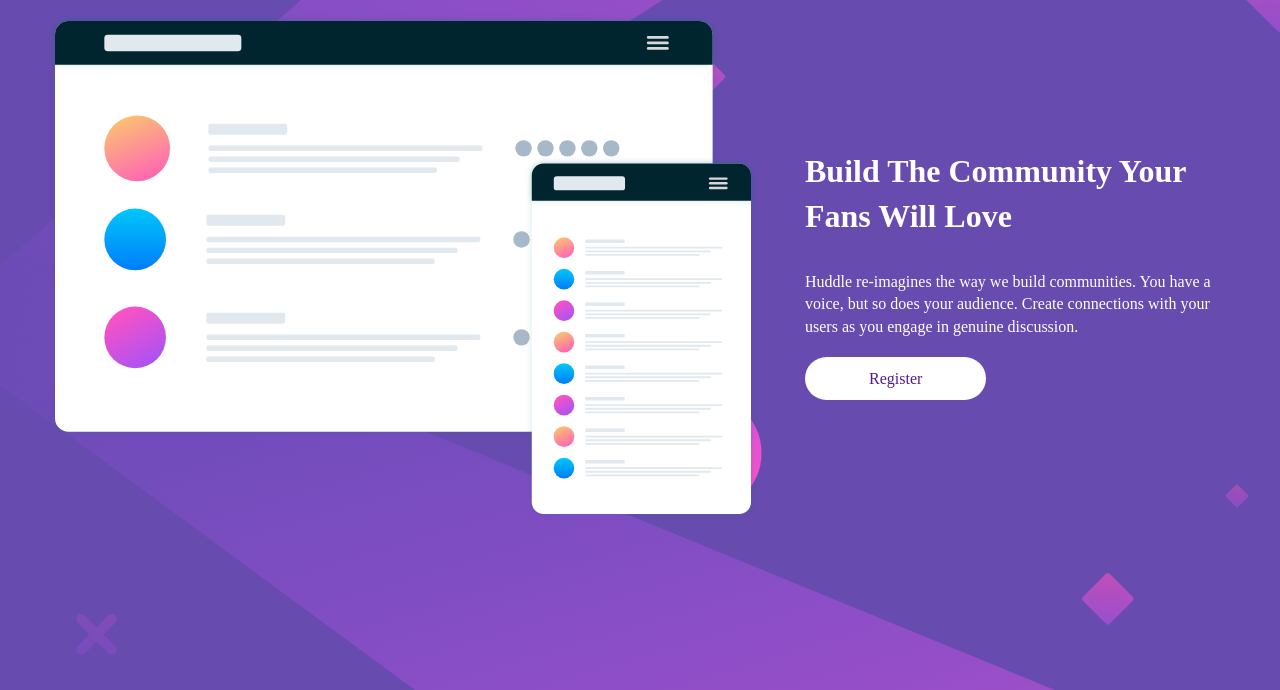
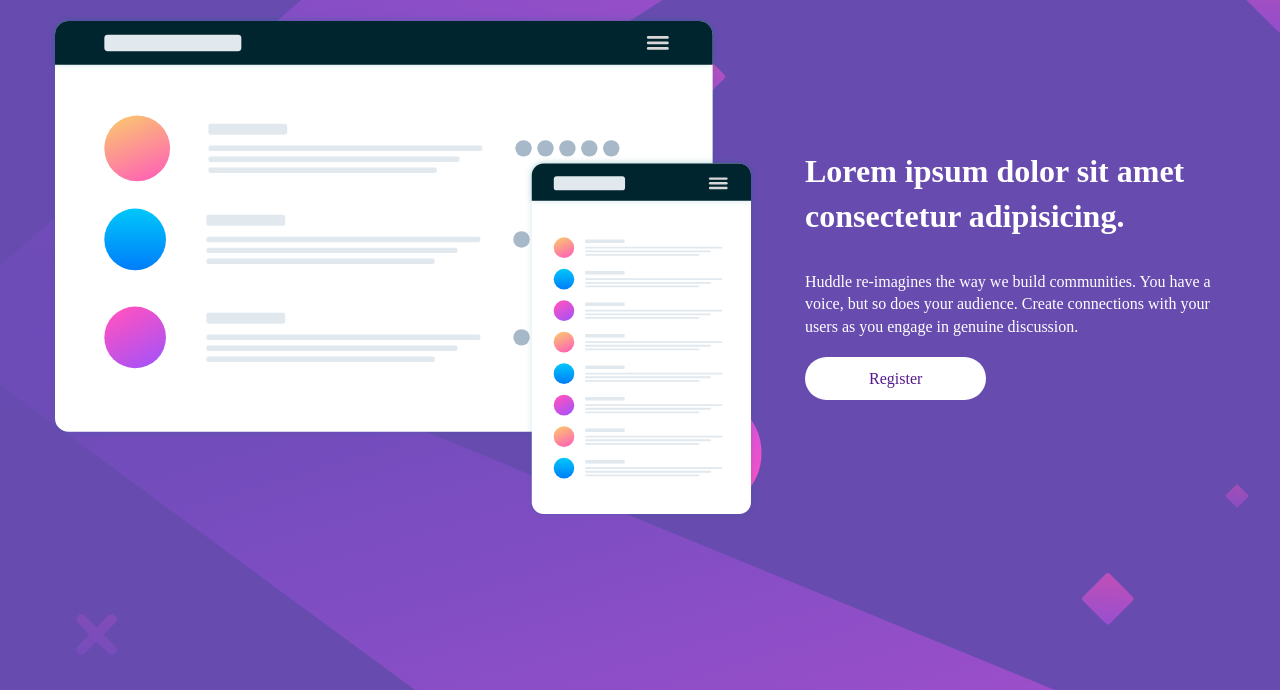
Before and after one commit to Ayodbuilder/Huuddle, a plain HTML site: page index.html in a window 1280 px wide. Shown: the part 110-800 px from the top of the page. Drawn offline with Linux system fonts and the light colour scheme; files whose address does not match are found by name.

Commit message:
copies-updated

```diff
--- a/index.html
+++ b/index.html
@@ -18,7 +18,8 @@
                     <img src="./image/illustration-mockups.svg" alt="image">
                 </div>
                 <div class="header-text">
-                        <h1> Build The Community Your Fans Will Love</h1>
+                        <!-- <h1> Build The Community Your Fans Will Love</h1>     -->
+                        <h1>Lorem ipsum dolor sit amet consectetur adipisicing.</h1>
                     <p>
                         Huddle re-imagines the way we build communities. You have a voice, but so does your audience.
                         Create connections with your users as you engage in genuine discussion.
```
